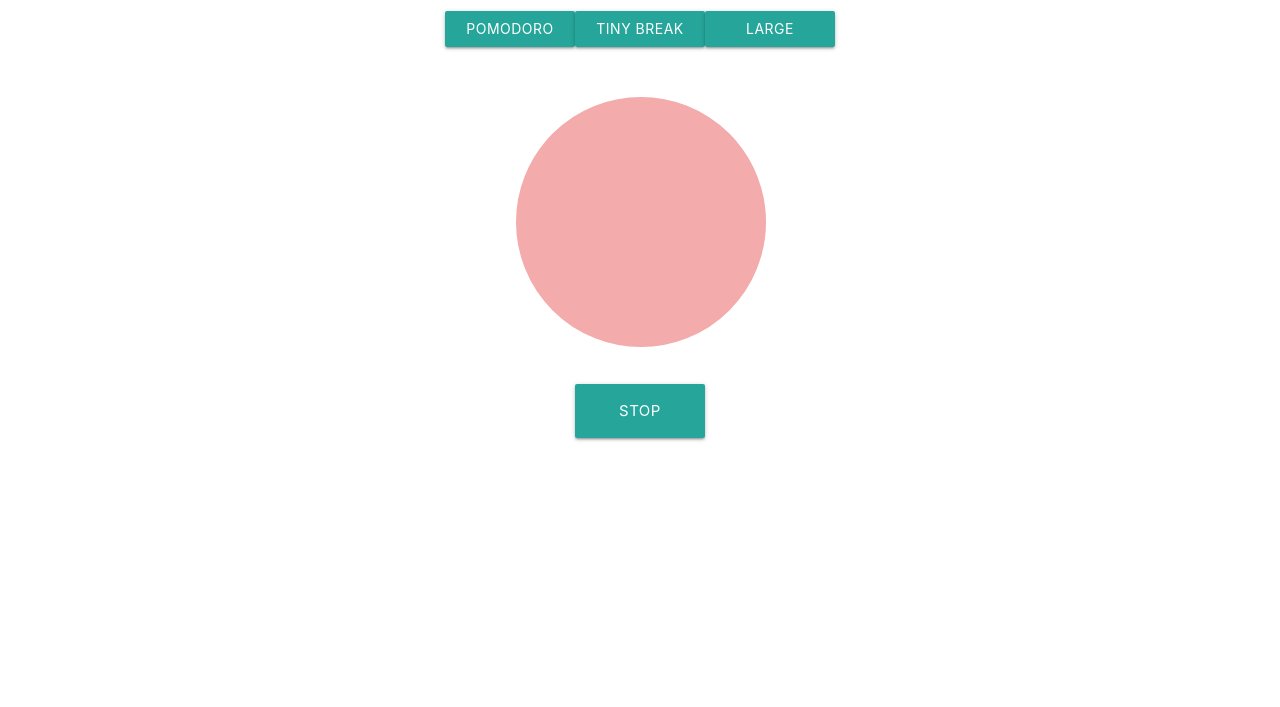
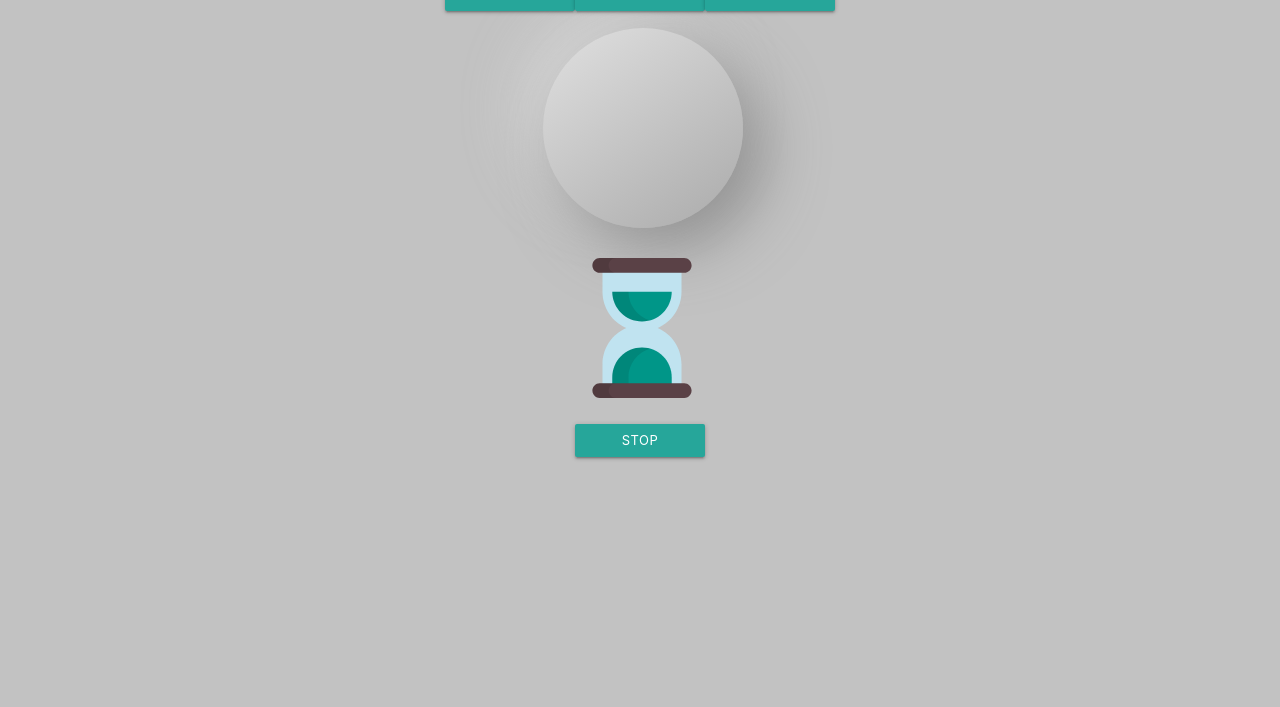
Before and after one commit to Arshitha2020/Pomodoro, a plain HTML site: page Desktop/Pomodoro/index.html in a window 1280 px wide. Shown: the part 113-820 px from the top of the page. Drawn offline with nearby package versions, Linux system fonts and the light colour scheme.

Commit message:
1st version

```diff
--- a/Desktop/Pomodoro/index.html
+++ b/Desktop/Pomodoro/index.html
@@ -11,24 +11,88 @@
 
      <!-- Compiled and minified JavaScript -->
      <script src="https://cdnjs.cloudflare.com/ajax/libs/materialize/1.0.0/js/materialize.min.js"></script>
+     <script src="https://cdnjs.cloudflare.com/ajax/libs/animejs/3.2.1/anime.min.js">       </script>
      <link rel="stylesheet" type="text/css" href="style.css">
 </head>
 <body>
-    <h2 id="header">Pomodoro Clock</h2>
+    <h3 id="header">Pomodoro Clock</h3>
     <div id="seg">
-        <button onclick="timer()" class="waves-effect waves-light btn">Pomodoro</button>
-        <button onclick="tBtimer()" class="waves-effect waves-light btn">Tiny Break</button>
-        <button onclick="lBtimer()"class="waves-effect waves-light btn">Large Break</button>
+        <button onclick="timer(); rotatingCircle(360);" class="waves-effect waves-light btn">Pomodoro</button>
+        <button onclick="tBtimer(); rotatingCircle(360);" class="waves-effect waves-light btn">Tiny Break</button>
+        <button onclick="lBtimer(); rotatingCircle(360);"class="waves-effect waves-light btn">Large Break</button>
     </div>
     <div id="container">
         <div class="count">
             <h1 id="display"></h1>
         </div>
-        <h4 id="Warning"></h4>
+    </div>
+
+        <div id="hGlass">
+            <?xml version="1.0" encoding="iso-8859-1"?>
+<!-- Generator: Adobe Illustrator 19.0.0, SVG Export Plug-In . SVG Version: 6.00 Build 0)  -->
+<svg id="hourGlass" version="1.1" id="Layer_1" xmlns="http://www.w3.org/2000/svg" xmlns:xlink="http://www.w3.org/1999/xlink" x="0px" y="0px"
+	 viewBox="0 0 512 512" style="enable-background:new 0 0 512 512;" xml:space="preserve">
+<path style="fill:#C0E3F0;" d="M400.463,123.454V26.999H111.538v96.456c0,59.34,35.782,110.312,86.941,132.546
+	c-51.16,22.233-86.941,73.207-86.941,132.546v96.456h288.926v-96.456c0-59.34-35.782-110.312-86.941-132.546
+	C364.682,233.767,400.463,182.794,400.463,123.454z"/>
+<path style="fill:#5A4146;" d="M410.369,0H101.631C86.72,0,74.632,12.089,74.632,26.999l0,0c0,14.912,12.088,26.999,26.999,26.999
+	h308.738c14.911,0,26.999-12.088,26.999-26.999l0,0C437.369,12.089,425.28,0,410.369,0z"/>
+<path style="opacity:0.1;enable-background:new    ;" d="M134.219,26.999C134.219,12.089,146.306,0,161.217,0h-59.586
+	C86.72,0,74.632,12.089,74.632,26.999c0,14.912,12.088,26.999,26.999,26.999h59.586C146.306,53.998,134.219,41.911,134.219,26.999z"
+	/>
+<path style="fill:#009688;" d="M364.712,123.454c0,59.944-48.768,108.712-108.712,108.712s-108.712-48.768-108.712-108.712H364.712z
+	"/>
+<path style="opacity:0.1;enable-background:new    ;" d="M206.876,123.454H147.29c0,59.944,48.768,108.712,108.712,108.712
+	c10.327,0,20.321-1.448,29.793-4.151C240.287,215.03,206.876,173.071,206.876,123.454z"/>
+<path style="fill:#009688;" d="M147.29,479.043v-42.828c0-59.944,48.768-108.712,108.712-108.712s108.712,48.768,108.712,108.712
+	v42.828H147.29z"/>
+<path style="opacity:0.1;enable-background:new    ;" d="M285.793,331.654c-9.472-2.703-19.466-4.151-29.793-4.151
+	c-59.944,0-108.712,48.768-108.712,108.712v42.828h59.586v-42.828C206.876,386.598,240.287,344.639,285.793,331.654z"/>
+<path style="fill:#5A4146;" d="M410.369,512H101.631c-14.911,0-26.999-12.089-26.999-26.999l0,0
+	c0-14.912,12.088-26.999,26.999-26.999h308.738c14.911,0,26.999,12.088,26.999,26.999l0,0C437.369,499.911,425.28,512,410.369,512z"
+	/>
+<path style="opacity:0.1;enable-background:new    ;" d="M134.219,485c0-14.912,12.088-26.999,26.999-26.999h-59.586
+	c-14.911,0-26.999,12.088-26.999,26.999c0,14.911,12.088,26.999,26.999,26.999h59.586C146.306,512,134.219,499.911,134.219,485z"/>
+<g>
+</g>
+<g>
+</g>
+<g>
+</g>
+<g>
+</g>
+<g>
+</g>
+<g>
+</g>
+<g>
+</g>
+<g>
+</g>
+<g>
+</g>
+<g>
+</g>
+<g>
+</g>
+<g>
+</g>
+<g>
+</g>
+<g>
+</g>
+<g>
+</g>
+</svg>
+</div>
+
+
+
+        <h5 id="Warning"></h5>
         <div class="flex-parent jc-center">
-            <button onclick="stopTimer()" class="btn waves-effect btn-large waves-light">Stop</button>
+            <button onclick="stopTimer()" class="btn waves-effect btn-small waves-light">Stop</button>
         </div>
-    </div>
+
 
 </body>
 </html>
--- a/Desktop/Pomodoro/index.js
+++ b/Desktop/Pomodoro/index.js
@@ -12,6 +12,7 @@ let Timer = () => {
   if (actualMins == 0) {
     document.getElementById("Warning").innerHTML =
       "Its time to start timer again :)";
+    stopRotatingCircle();
   }
 
   document.getElementById("display").innerHTML = actualMins + " : " + actualSec;
@@ -31,6 +32,8 @@ function stopTimer() {
   clearInterval(func);
   clearInterval(func2);
   clearInterval(func3);
+  stopRotatingCircle();
+  alert("Press the same clock type button to resume");
 }
 
 //Tiny Break Logic
@@ -47,6 +50,7 @@ let tBreak = () => {
   if (tMins == 0) {
     document.getElementById("Warning").innerHTML =
       "Its time to start timer again :)";
+    stopRotatingCircle();
   }
 
   document.getElementById("display").innerHTML = tMins + " : " + tSec;
@@ -76,6 +80,7 @@ let lBreak = () => {
   if (lMins == 0) {
     document.getElementById("Warning").innerHTML =
       "Its time to start timer again :)";
+    stopRotatingCircle();
   }
 
   document.getElementById("display").innerHTML = lMins + " : " + lSec;
@@ -89,3 +94,25 @@ function lBtimer() {
   clearInterval(func2);
   func3 = setInterval(lBreak, 1000);
 }
+
+function rotatingCircle(degree) {
+  var test = anime({
+    targets: [document.getElementsByTagName("svg")[0]],
+    rotate: degree,
+    duration: 2000,
+    loop: true,
+    elasticity: 0,
+    easing: "linear",
+  });
+}
+
+function stopRotatingCircle() {
+  var test = anime({
+    targets: [document.getElementsByTagName("svg")[0]],
+    duration: 80000,
+    rotate: 0,
+    loop: true,
+    elasticity: 0,
+    easing: "linear",
+  });
+}
--- a/Desktop/Pomodoro/style.css
+++ b/Desktop/Pomodoro/style.css
@@ -1,20 +1,49 @@
+@import url('https://fonts.googleapis.com/css2?family=Orbitron&family=Poppins&display=swap');
+html{
+    font-family:'Poppins';
+    background-color: #333333;
+
+}
+#header, #Warning{
+  color: #01786c;
+}
 body{
 margin: auto;
-width: 60%;
+height: 100vh;
+width: 100vw;
+background: rgb(194, 194, 194);
+overflow: hidden;
+
+}
+#container{
+
+  /* center the elements inside the div */
+  display: flex;
+  align-items: center;
+  justify-content: space-between;
 }
 .count{
-border: 2px solid #f3abab;
-background-color: #f3abab;
-height: 250px;
-border-radius:50%;
-width: 250px;
-margin-left: 260px;
-margin-top: 50px;
+   height: 200px;
+   width: 200px;
+   margin-left: 543px;
+   margin-top: 17px;
+   border-radius: 100px;
+   background: rgb(194, 194, 194);
+   background: linear-gradient(145deg, #e0e0e0, #8d8d8d71);
+   box-shadow: 20px 20px 60px #6969698f, -20px -20px 60px #e0e0e0b0
 }
+#hGlass{
 
+    height: 140px;
+    border-radius:50%;
+    width: 140px;
+    margin-left: 572px;
+    margin-top: 30px;
+    }
 #display{
-    margin-top: 30%;
+    margin-top: 34%;
     text-align: center;
+    font-size: 58px;
 
 }
 .flex-parent {
@@ -27,15 +56,18 @@ margin-top: 50px;
   #seg{
     justify-content: center;
     display: flex;
-    margin-top: 30px;
+    margin-top: 20px;
   }
   button{
       width: 130px;
+      box-shadow:  20px 20px 60px #bebebe,
+      -20px -20px 60px #ffffff;
   }
 
 #header{
     justify-content: center;
     display: flex;
+    margin-top: 20px;
   }
   #Warning{
     justify-content: center;
```
